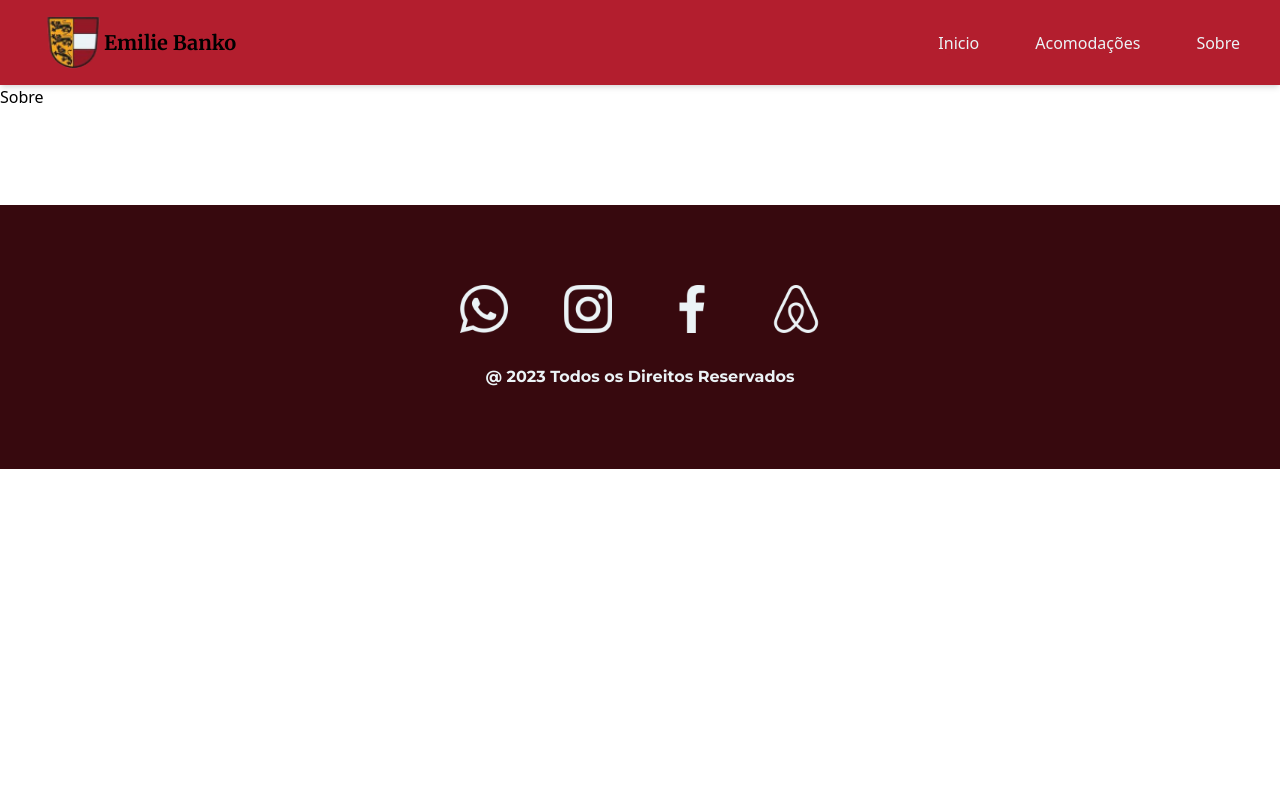
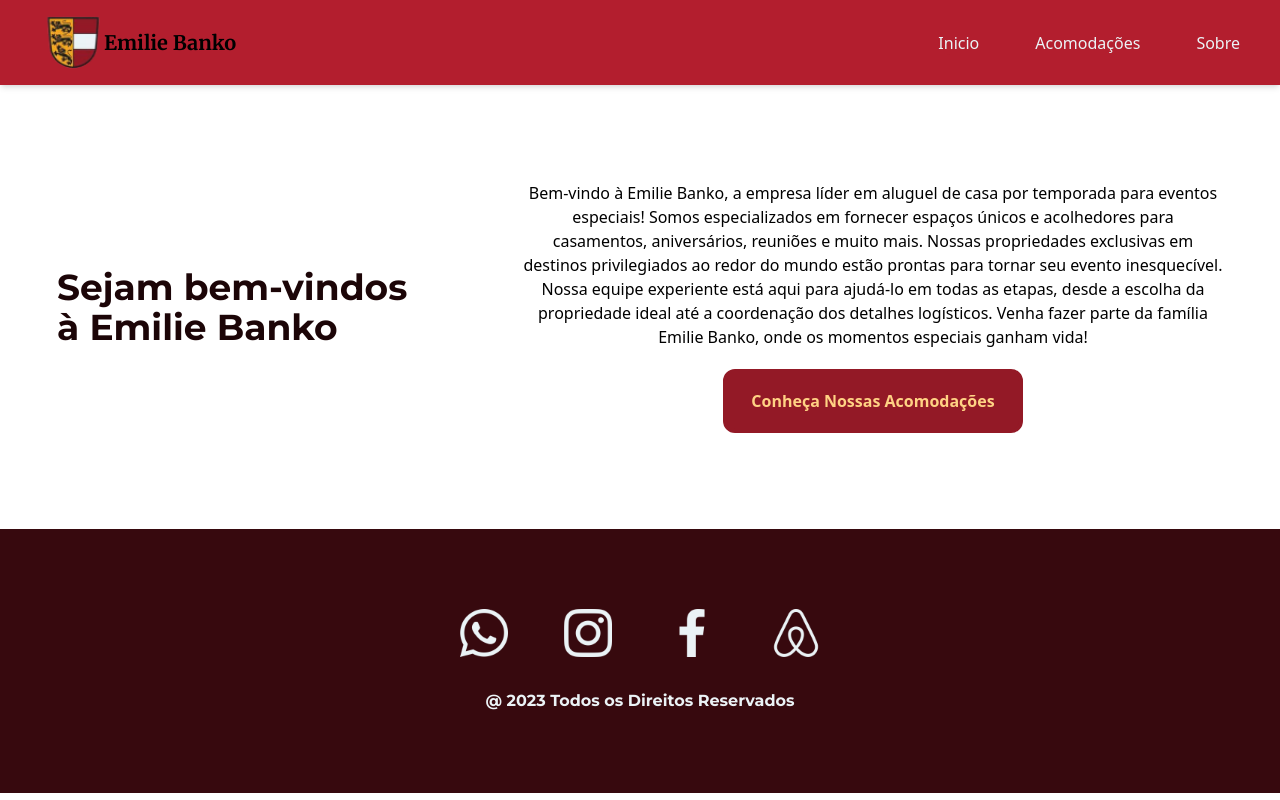
Before and after one commit to kaykypaulinoalvesdossantos/EmilieBanko, a Next.js app: page /about in a window 1280 px wide. Built offline with nearby package versions, Linux system fonts and the light colour scheme.

Commit message:
Organiza

```diff
--- /dev/null
+++ b/src/app/Components/SubComponents/About/Welcome.tsx
@@ -0,0 +1,29 @@
+import Link from 'next/link'
+
+export default function Welcome() {
+  return (
+    <div className="my-24 flex items-center justify-center space-x-24 ">
+      <h2 className="font_montserrat w-[370px] text-4xl font-bold text-textColor max-md:w-[240px] max-md:text-xl ">
+        Sejam bem-vindos à Emilie Banko
+      </h2>
+      <div className="text-center">
+        <p className="mb-5  w-[700px] text-center  max-lg:w-[500px] max-md:w-[450px] max-sm:w-[340px]">
+          Bem-vindo à Emilie Banko, a empresa líder em aluguel de casa por
+          temporada para eventos especiais! Somos especializados em fornecer
+          espaços únicos e acolhedores para casamentos, aniversários, reuniões e
+          muito mais. Nossas propriedades exclusivas em destinos privilegiados
+          ao redor do mundo estão prontas para tornar seu evento inesquecível.
+          Nossa equipe experiente está aqui para ajudá-lo em todas as etapas,
+          desde a escolha da propriedade ideal até a coordenação dos detalhes
+          logísticos. Venha fazer parte da família Emilie Banko, onde os
+          momentos especiais ganham vida!
+        </p>
+        <Link href={'/accommodations'}>
+          <button className="font_inter rounded-xl border-4  border-bgButton bg-bgButton px-6 py-4 font-bold text-textButton  hover:border-solid hover:bg-transparent ">
+            Conheça Nossas Acomodações
+          </button>
+        </Link>
+      </div>
+    </div>
+  )
+}
--- a/src/app/Components/SubComponents/OptionsForAllTastes.tsx
+++ b/src/app/Components/SubComponents/Home/OptionsForAllTastes.tsx
@@ -1,6 +1,6 @@
-import Img from '../../../../public/Img/327691101_573498604637961_7227717472882833476_n.jpg'
-import Img2 from '../../../../public/Img/344383232_1423682238388471_2488840116323363720_n.jpg'
-import Img3 from '../../../../public/Img/342382278_781197200278115_4843577159691609571_n.jpg'
+import Img from '../../../../../public/Img/327691101_573498604637961_7227717472882833476_n.jpg'
+import Img2 from '../../../../../public/Img/344383232_1423682238388471_2488840116323363720_n.jpg'
+import Img3 from '../../../../../public/Img/342382278_781197200278115_4843577159691609571_n.jpg'
 import Image from 'next/image'
 
 export default function OptionsForAllTastes() {
--- a/src/app/about/page.tsx
+++ b/src/app/about/page.tsx
@@ -1,12 +1,13 @@
 import Footer from '../Components/Footer'
 import NavBar from '../Components/NavBar'
+import Welcome from '../Components/SubComponents/About/Welcome'
 
 export default function About() {
   return (
     <>
       <NavBar />
       <main>
-        <h1>Sobre</h1>
+        <Welcome />
       </main>
       <Footer />
     </>
--- a/src/app/page.tsx
+++ b/src/app/page.tsx
@@ -1,8 +1,8 @@
 import Footer from './Components/Footer'
 import NavBar from './Components/NavBar'
-import FindyourPerfectHome from './Components/SubComponents/FindyourPerfectHome'
-import OptionsForAllTastes from './Components/SubComponents/OptionsForAllTastes'
-import ReserveNow from './Components/SubComponents/ReserveNow'
+import FindyourPerfectHome from './Components/SubComponents/Home/FindyourPerfectHome'
+import OptionsForAllTastes from './Components/SubComponents/Home/OptionsForAllTastes'
+import ReserveNow from './Components/SubComponents/Home/ReserveNow'
 
 export default function Page() {
   return (
```
Also changed, not shown: src/app/Components/SubComponents/Home/FindyourPerfectHome.tsx (renamed from src/app/Components/SubComponents/FindyourPerfectHome.tsx), src/app/Components/SubComponents/Home/ReserveNow.tsx (renamed from src/app/Components/SubComponents/ReserveNow.tsx).
